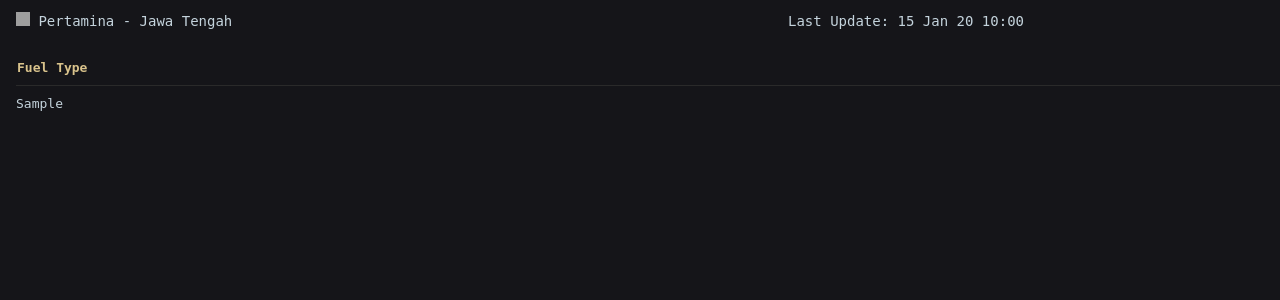
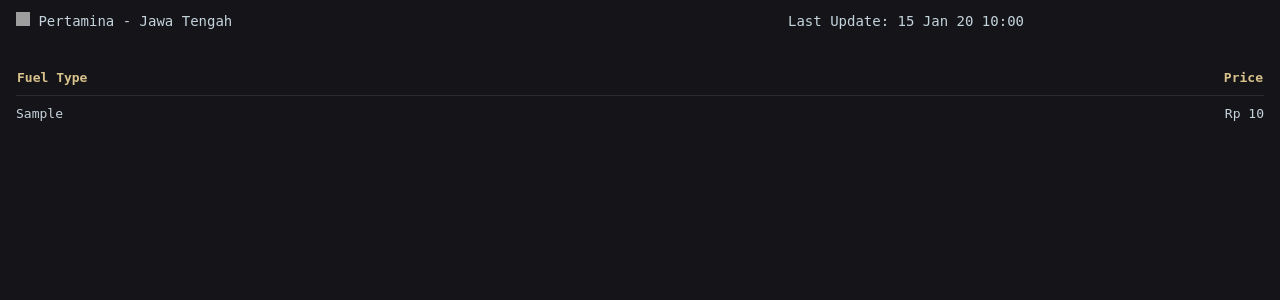
Before and after one commit to rdce-vr/Local-Track, a Flask app: page / in a window 1280 px wide; the page is wider, and only the part inside the window is pictured. Shown: the top 300 px of that part. Run offline with Flask 3, Linux system fonts and the light colour scheme; tables that the repository leaves empty hold one stand-in row (values such as "Sample post"); grey boxes are pictures that could not be loaded.

Commit message:
Update static/style.css

```diff
--- a/static/style.css
+++ b/static/style.css
@@ -24,7 +24,7 @@ html, body {
   display: flex;
   justify-content: space-between;
   align-items: baseline;
-  margin-bottom: 30px;
+  margin-bottom: 40px;
   color: #c4d3dc;
   font-size: 14px;
   font-weight: 100;
@@ -37,7 +37,7 @@ html, body {
 }
 
 table {
-  width: 120%;
+  width: 100%;
   border-collapse: collapse;
   font-size: 13px;
 }
```
